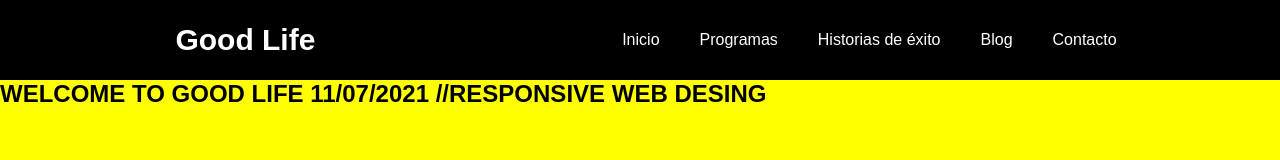
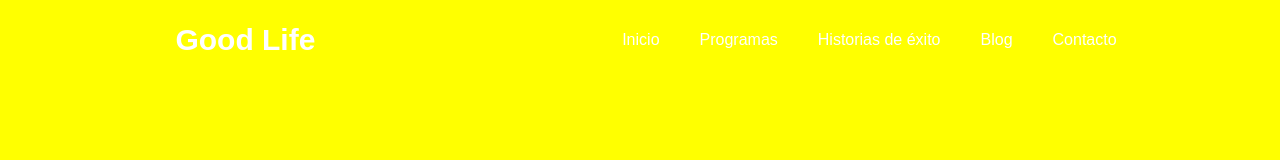
Before and after one commit to JoseEstrada28/goodLife, a website: page index.html in a window 1280 px wide. Drawn offline with Linux system fonts and the light colour scheme.

Commit message:
change to desing

```diff
--- a/index.html
+++ b/index.html
@@ -13,7 +13,8 @@
 <body>
     <div class="generalContainer">
         <!--Begins Header-->
-        <header>
+
+          <header>
 
             <input type="checkbox" id="btn-menu">
             <label class="label__menu" for="btn-menu"><img src="./img/menu__responsive.png" alt="menu" class="responsive__icono"></label>
@@ -37,7 +38,10 @@
         <!--Termina el header-->
 
 
-        <h2>WELCOME TO GOOD LIFE 11/07/2021 //RESPONSIVE WEB DESING </h2>
+
+
+
+
 
 
 
--- a/scss/style.scss
+++ b/scss/style.scss
@@ -13,13 +13,15 @@
 
 
 }
+
 header{
     width: 100%;
     height: 80px;
+    // position: fixed;
     display: flex;
     flex-direction: row;
     align-items: center;
-   background-color: black;
+
     justify-content: space-around;
    //align-items: center;
 
```
Also changed, not shown: css/style.css.
